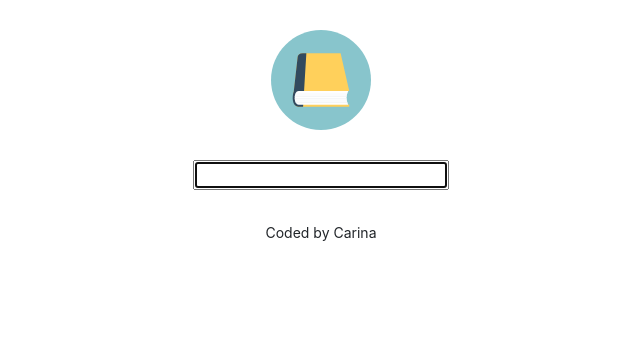
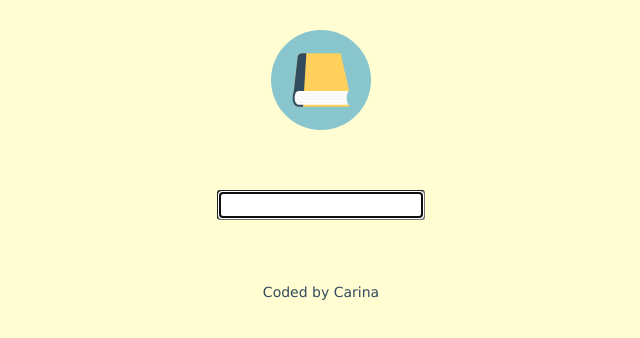
Before and after one commit to huber-c/dictionary-project, a React (Create React App) app: page / in a window 1280 px wide. Shown: the top 338 px of the page, without its empty margins (319-959 px from the left). Built offline with nearby package versions, Linux system fonts and the light colour scheme.

Commit message:
Create sections - adjust colors

```diff
--- a/src/App.css
+++ b/src/App.css
@@ -1,3 +1,15 @@
+body {
+  background: #fffdd1;
+  color: #324a5e;
+  font-family: "Lucida Sans", "Lucida Sans Regular", "Lucida Grande",
+    "Lucida Sans Unicode", Geneva, Verdana, sans-serif;
+  font-weight: 400;
+}
+
+a {
+  color: #4040bf;
+}
+
 .App-header {
   margin: 30px;
 }
--- a/src/Dictionary.css
+++ b/src/Dictionary.css
@@ -0,0 +1,7 @@
+.Dictionary {
+  padding: 30px;
+}
+
+.dictionary-input {
+  border-radius: 3px;
+}
--- a/src/Dictionary.js
+++ b/src/Dictionary.js
@@ -30,7 +30,12 @@ export default function Dictionary() {
     <div>
       <div className="Dictionary text-center">
         <form onSubmit={search}>
-          <input type="search" onChange={updateEntryChange} autoFocus={true} />
+          <input
+            className="dictionary-input"
+            type="search"
+            onChange={updateEntryChange}
+            autoFocus={true}
+          />
         </form>
       </div>
       <Results results={results} />
--- /dev/null
+++ b/src/Results.css
@@ -0,0 +1,19 @@
+.head {
+  background: #ffd05b;
+  padding: 15px 0 15px 15px;
+  border-radius: 10px 10px 0 0;
+  box-shadow: none;
+  margin-bottom: -10px;
+  z-index: 100;
+  position: relative;
+}
+
+section {
+  background: #fff;
+  padding: 30px;
+  border-radius: 10px;
+  box-shadow: 0 5px 15px rgb(0 0 0 / 20%);
+  margin-bottom: 15px;
+  position: relative;
+  z-index: -1;
+}
--- a/src/Results.js
+++ b/src/Results.js
@@ -1,12 +1,16 @@
 import React from "react";
 import Meaning from "./Meaning";
 import Phonetic from "./Phonetic";
+import "./Results.css";
 
 export default function Results(props) {
   if (props.results) {
     return (
       <div className="Results">
+        <section className="head">
           <h2>{props.results.word}</h2>
+        </section>
+        <section>
           {props.results.phonetics.map(function (phonetic, index) {
             return (
               <div key={index}>
@@ -14,11 +18,12 @@ export default function Results(props) {
               </div>
             );
           })}
+        </section>
         {props.results.meanings.map(function (meaning, index) {
           return (
-            <div key={index}>
+            <section key={index} className="parts">
               <Meaning meaning={meaning} />
-            </div>
+            </section>
           );
         })}
       </div>
```
Also changed, not shown: public/logo192.png (deleted), public/logo512.png (deleted). Lines whose indentation alone changed are shown as unchanged.
